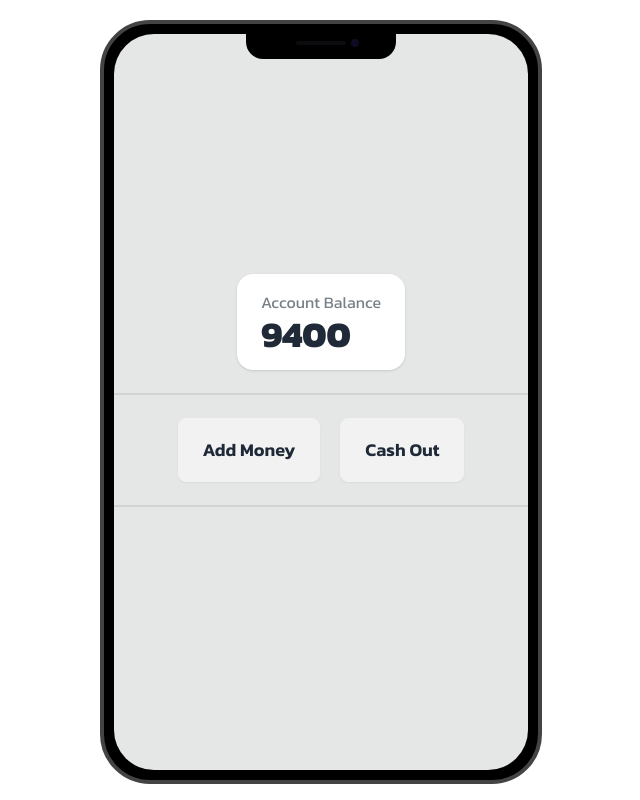
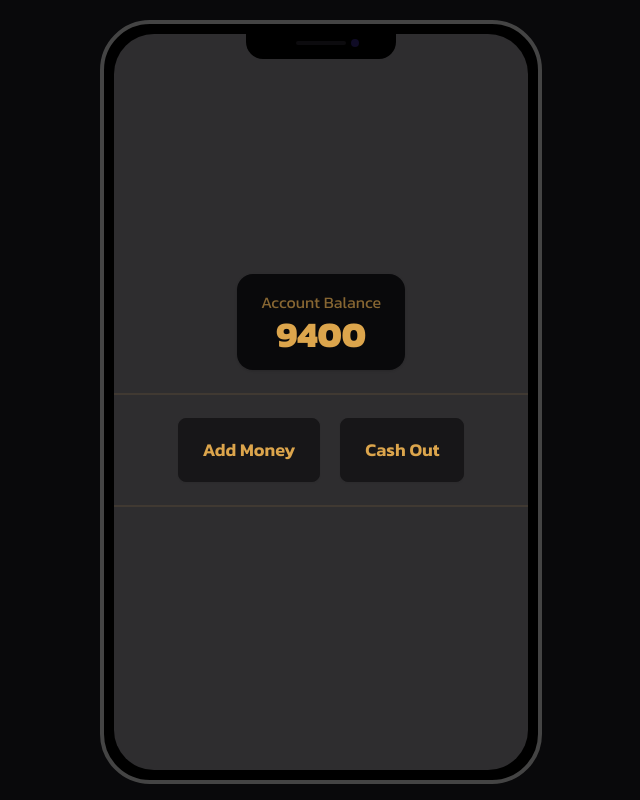
Before and after one commit to minjamin-ahmmed/payoo-modified, a plain HTML site: page index.html in a window 1280 px wide. Shown: the whole page, without its empty margins (319-959 px from the left). Drawn offline with nearby package versions, Linux system fonts and the light colour scheme.

Commit message:
added a theme

```diff
--- a/index.html
+++ b/index.html
@@ -1,5 +1,6 @@
 <!DOCTYPE html>
-<html lang="en" data-theme="light">
+<html lang="en" data-theme="luxury">
+
 <head>
     <meta charset="UTF-8">
     <meta name="viewport" content="width=device-width, initial-scale=1.0">
@@ -34,7 +35,7 @@
                 <div class="stats shadow">
                     <div class="stat">
                       <div class="stat-title">Account Balance</div>
-                      <div id="balance" class="stat-value">9400</div>
+                      <div id="balance" class="stat-value text-center">9400</div>
                     </div>
                   </div>
 
```
